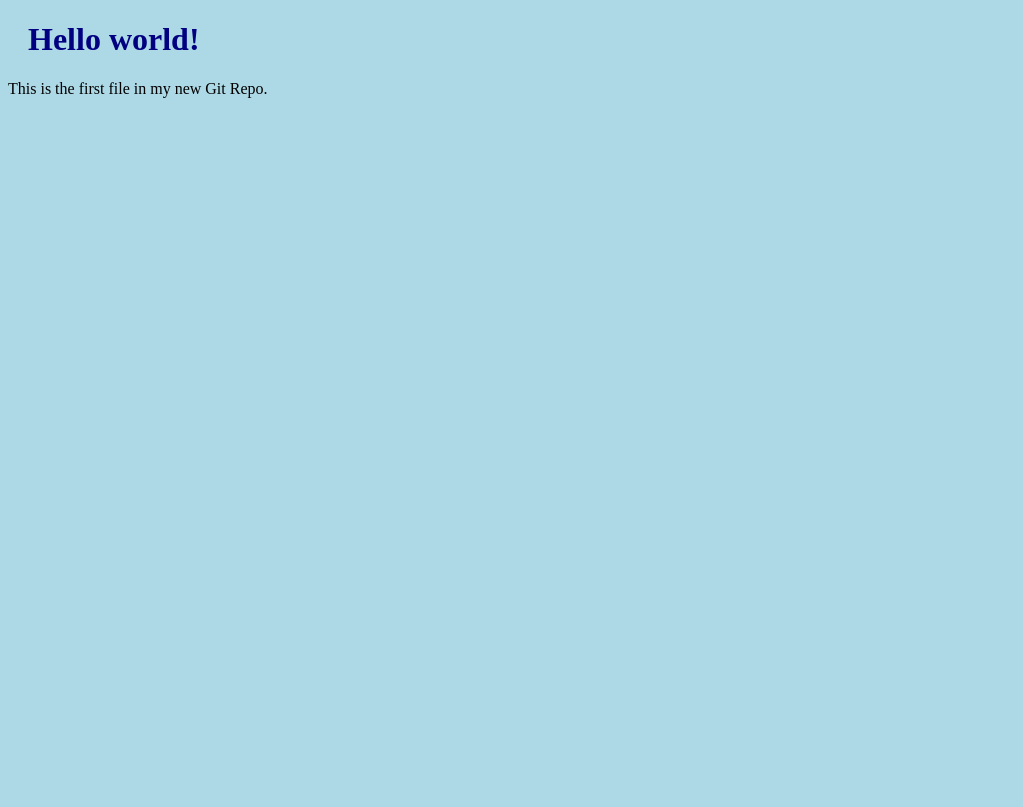
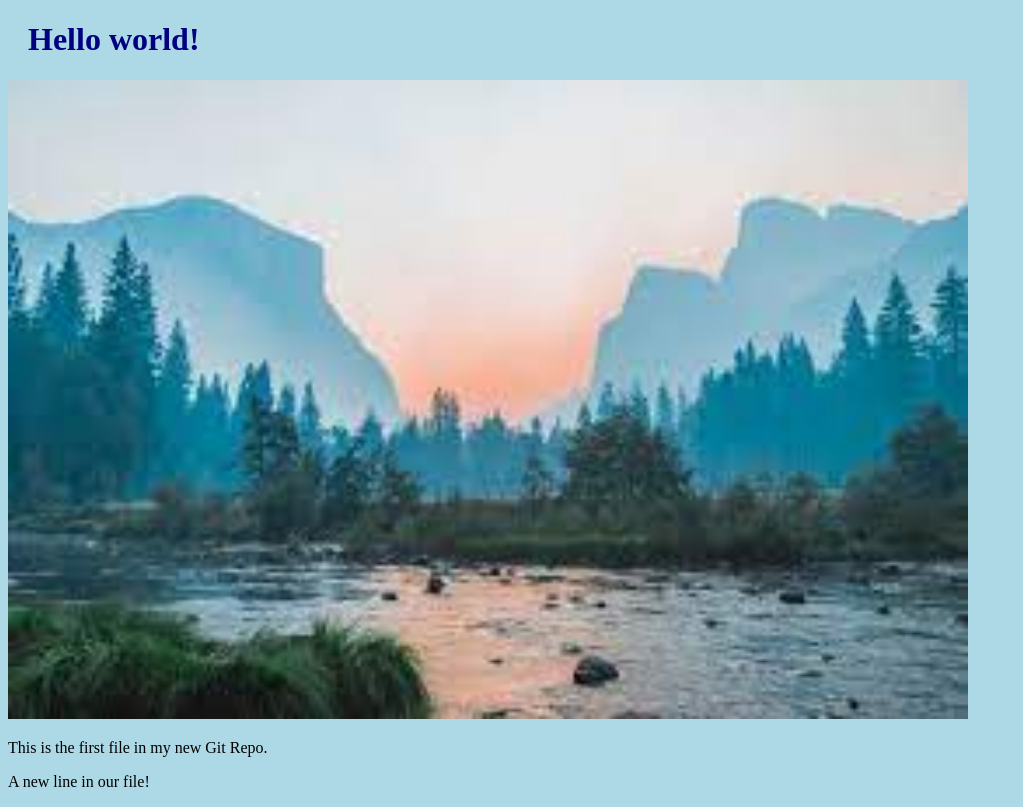
Before and after one commit to pankajtalwar/hello-world, a plain HTML site: page index.html in a window 1280 px wide. Shown: the whole page, without its empty margins (0-1023 px from the left). Drawn offline with Linux system fonts and the light colour scheme.

Commit message:
addedd image to hello world

```diff
--- a/index.html
+++ b/index.html
@@ -5,9 +5,13 @@
 <link rel="stylesheet" href="bluestyle.css">
 </head>
 <body>
+<h1>Hello world!</h1>
 
-<h1>Hello world!</h1>
+<div><img src="download.jpeg" alt="Hello World from Space"
+style="width:100%;max-width:960px"></div>
+
 <p>This is the first file in my new Git Repo.</p>
+<p> A new line in our file!  </p>
 
 </body>
 </html>
```
Also changed, not shown: download.jpeg (added).
